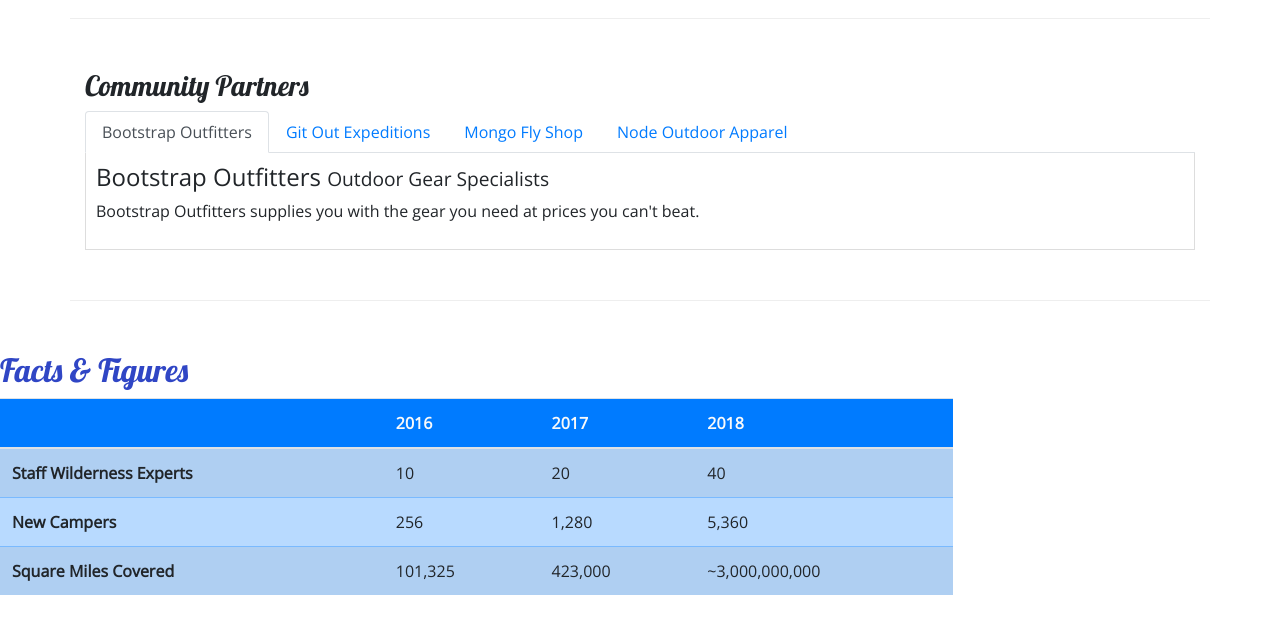
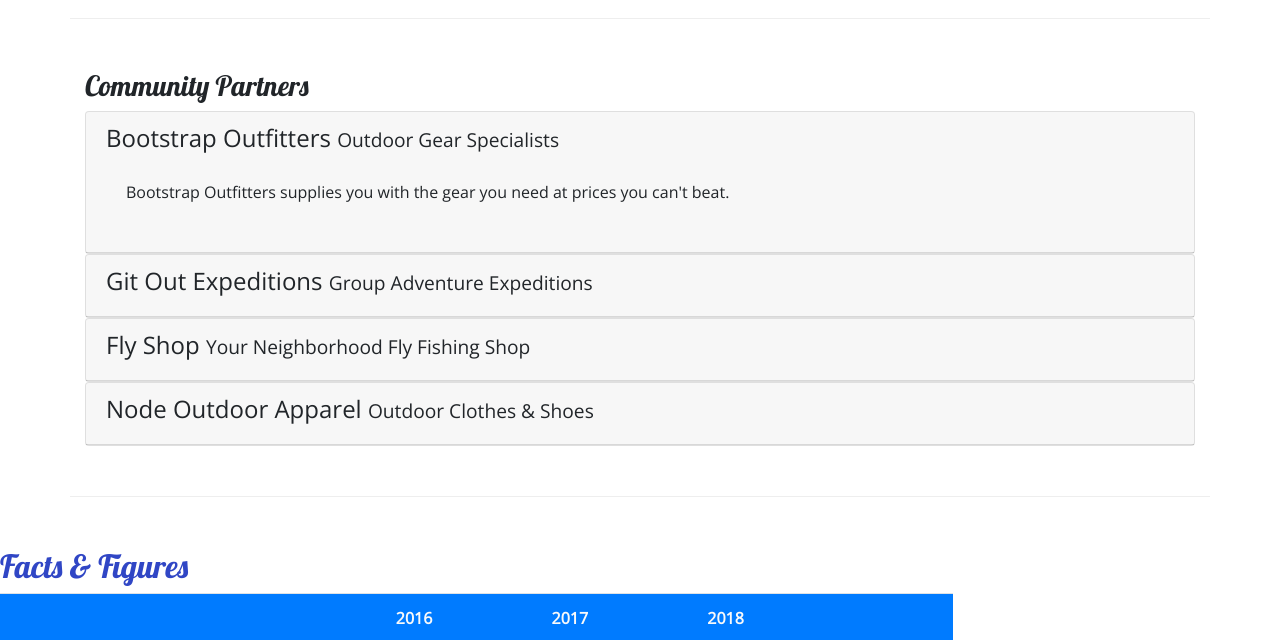
Before and after one commit to BWr3dw00d/nucampsite, a website: page aboutus.html in a window 1280 px wide. Shown: the part 810-1450 px from the top of the page. Drawn offline with nearby package versions, Linux system fonts and the light colour scheme.

Commit message:
Accordion

```diff
--- a/aboutus.html
+++ b/aboutus.html
@@ -97,28 +97,56 @@
         <div class="row row-content ">
             <div class="col">
                 <h3>Community Partners</h3>
-                <ul class="nav nav-tabs">
-                    <li class="nav-item"><a class="nav-link active" href="#bootstrap" role="tab" data-toggle="tab">Bootstrap Outfitters</a></li>
-                    <li class="nav-item"><a class="nav-link" href="#git" role="tab" data-toggle="tab">Git Out Expeditions</a></li>
-                    <li class="nav-item"><a class="nav-link" href="#mongo" role="tab" data-toggle="tab">Mongo Fly Shop</a></li>
-                    <li class="nav-item"><a class="nav-link" href="#node" role="tab" data-toggle="tab">Node Outdoor Apparel</a></li>
-                </ul>
-                <div class="tab-content">
-                    <div role="tabpanel" class="tab-pane fade show active" id="bootstrap">
-                        <h4>Bootstrap Outfitters <small>Outdoor Gear Specialists</small></h4>
-                        <p class="d-none d-sm-block" >Bootstrap Outfitters supplies you with the gear you need at prices you can't beat.</p>
+                <div id="accordion">
+                    <div class="card">
+                        <div role="tab" class="card-header">
+                            <h4>
+                                <a data-toggle="collapse" data-target="#bootstrap">
+                                    Bootstrap Outfitters <small>Outdoor Gear Specialists</small>
+                                </a>
+                            </h4>
+                            <div class="collapse show" id="bootstrap" data-parent="#accordion">
+                                <div class="card-body">
+                                    <p class="d-none d-sm-block" >Bootstrap Outfitters supplies you with the gear you need at prices you can't beat.</p>
+                                </div>
+                            </div>
+                        </div>
                     </div>
-                    <div role="tabpanel" class="tab-pane fade" id="git">
-                        <h4>Git Out Expeditions <small>Group Adventure Expeditions</small></h4>
-                        <p class="d-none d-sm-block" >Join Git Out Expeditions to explore new horizons with a group of other adventurers!</p>
+                    <div class="card">
+                        <div role="tab" class="card-header">
+                            <h4>
+                                <a class="collapsed" data-toggle="collapse" data-target="#git">Git Out Expeditions <small>Group Adventure Expeditions</small></a>
+                            </h4>
+                            <div class="collapse" id="git" data-parent="#accordion">
+                                <div clasd="card-body">
+                                    <p class="d-none d-sm-block" >Join Git Out Expeditions to explore new horizons with a group of other adventurers!</p>
+                                </div>
+                            </div>
+                        </div>
                     </div>
-                    <div role="tabpanel" class="tab-pane fade" id="mongo">
-                        <h4>Mongo Fly Shop <small>Your Neighborhood Fly Fishing Shop</small></h4>
-                        <p class="d-none d-sm-block" >Need a new fishing pole, a tacklebox, or flies of all kinds? Stop by Mongo Fly Shop.</p>
+                    <div class="card">
+                        <div role="tab" class="card-header">
+                            <h4>
+                                <a class="collapsed" data-toggle="collapse" data-target="#mongo">Fly Shop <small>Your Neighborhood Fly Fishing Shop</small></a>
+                            </h4>
+                            <div class="collapse" id="mongo" data-parent="#accordion">
+                                <div class="card-body">
+                                    <p class="d-none d-sm-block" >Need a new fishing pole, a tacklebox, or flies of all kinds? Stop by Mongo Fly Shop.</p>
+                                </div>
+                            </div>
+                        </div>
                     </div>
-                    <div role="tabpanel" class="tab-pane fade" id="node">
-                        <h4>Node Outdoor Apparel <small>Outdoor Clothes & Shoes</small></h4>
-                        <p class="d-none d-sm-block" >From polar fleeces to swimsuits, hiking boots to waders, a visit to Node will be sure to get you covered.</p>
+                    <div class="card">
+                        <div role="tab" class="card-header">
+                            <h4>
+                               <a class="collapsed" data-toggle="collapse" data-target="#node">Node Outdoor Apparel <small>Outdoor Clothes & Shoes</small></a>
+                            </h4>
+                            <div class="collapse" id="node" data-parent="#accordion">
+                                <div class="card-body">
+                                    <p class="d-none d-sm-block" >From polar fleeces to swimsuits, hiking boots to waders, a visit to Node will be sure to get you covered.</p>
+                                </div>
+                            </div>
+                        </div>
                     </div>
                 </div>
             </div>
--- a/css/styles.css
+++ b/css/styles.css
@@ -39,8 +39,7 @@ header h2 {
     margin: 0;
 }
 
-.tab-content {
-    border: 1px solid #DDD;
-    border-top: none;
-    padding: 10px;
-}
+a, a:hover {
+    color: inherit;
+    text-decoration: none;
+  }
```
